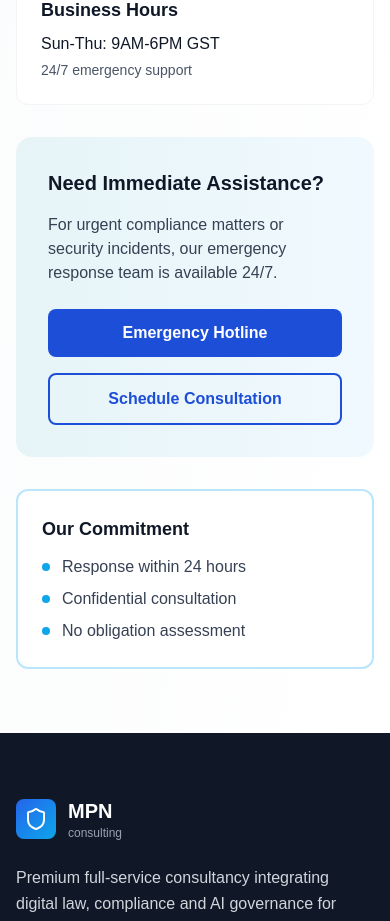
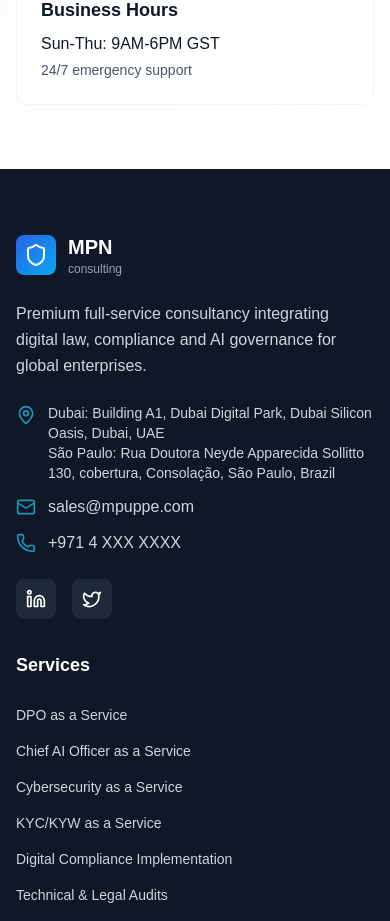
Before and after one commit to ManoelGomesDev/lp-mpn, a Next.js app: page / in a window 390 px wide. Shown: the part 8000-8921 px from the top of the page. Built offline with nearby package versions, Linux system fonts and the light colour scheme.

Commit message:
Remove quick actions and compliance guarantee sections from Contact component for a cleaner layout.

```diff
--- a/src/components/Contact.tsx
+++ b/src/components/Contact.tsx
@@ -231,40 +231,9 @@ const Contact = () => {
 
 
           </motion.div>
-             {/* Quick Actions */}
-             <div className="bg-gradient-to-r from-primary-50 to-secondary-50 p-8 rounded-2xl">
-              <h4 className="text-xl font-bold text-gray-900 mb-4">Need Immediate Assistance?</h4>
-              <p className="text-gray-700 mb-6">
-                For urgent compliance matters or security incidents, our emergency response team is available 24/7.
-              </p>
-              <div className="flex flex-col sm:flex-row gap-4">
-                <button className="bg-primary-600 text-white px-6 py-3 rounded-lg font-semibold hover:bg-primary-700 transition-colors duration-200">
-                  Emergency Hotline
-                </button>
-                <button className="border-2 border-primary-600 text-primary-600 px-6 py-3 rounded-lg font-semibold hover:bg-primary-600 hover:text-white transition-colors duration-200">
-                  Schedule Consultation
-                </button>
-              </div>
-            </div>
 
-            {/* Compliance Guarantee */}
-            <div className="bg-white p-6 rounded-xl border-2 border-secondary-200">
-              <h4 className="text-lg font-bold text-gray-900 mb-3">Our Commitment</h4>
-              <ul className="space-y-2 text-gray-700">
-                <li className="flex items-center">
-                  <div className="w-2 h-2 bg-secondary-500 rounded-full mr-3"></div>
-                  Response within 24 hours
-                </li>
-                <li className="flex items-center">
-                  <div className="w-2 h-2 bg-secondary-500 rounded-full mr-3"></div>
-                  Confidential consultation
-                </li>
-                <li className="flex items-center">
-                  <div className="w-2 h-2 bg-secondary-500 rounded-full mr-3"></div>
-                  No obligation assessment
-                </li>
-              </ul>
-            </div>
+
+
         </div>
       </div>
     </section>
```
